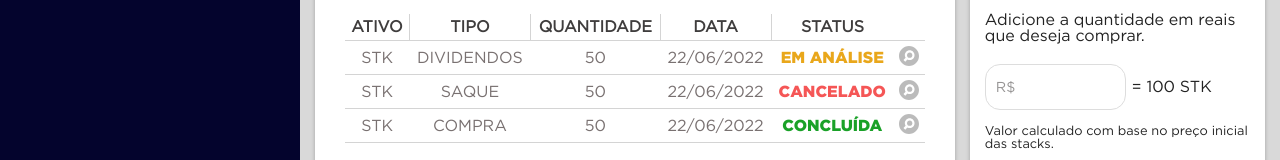
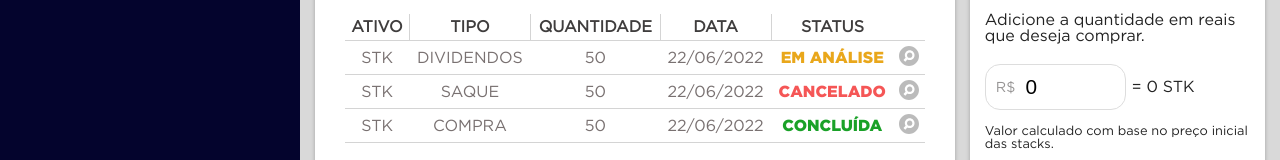
Before and after one commit to codethebasics/credcoin, a Next.js app: page /home in a window 1280 px wide. Shown: the part 434-594 px from the top of the page. Built offline with nearby package versions, Linux system fonts and the light colour scheme.

Commit message:
home functions

```diff
--- a/pages/home/index.js
+++ b/pages/home/index.js
@@ -1,8 +1,12 @@
 import styles from '../../styles/pages/Home.module.scss';
 import { BalanceCard } from '../../components/layout/cards';
 import Card from '../../components/layout/cards/Card';
+import { useState } from 'react';
 
 export default function Home(props) {
+    const [previewInput, setPreviewInput] = useState(0);
+    const [previewValue, setPreviewValue] = useState(0);
+
     const listarTransacoes = async () => {
         alert('Ver todas as transações');
     };
@@ -17,6 +21,18 @@ export default function Home(props) {
 
     const resgatarTokens = async () => {
         alert('Resgatar Tokens');
+    };
+
+    const viewTransaction = async () => {
+        alert('View transaction');
+    };
+
+    const onPreviewInputChange = (event) => {
+        const value = event.target.value;
+        if (!isNaN(value)) {
+            setPreviewInput(value);
+            setPreviewValue(value * 10);
+        }
     };
 
     return (
@@ -90,6 +106,10 @@ export default function Home(props) {
                                         </td>
                                         <td>
                                             <img
+                                                className={
+                                                    styles.transactionInfo
+                                                }
+                                                onClick={viewTransaction}
                                                 height={20}
                                                 src="/img/search-gray.svg"
                                             />
@@ -109,6 +129,10 @@ export default function Home(props) {
                                         </td>
                                         <td>
                                             <img
+                                                className={
+                                                    styles.transactionInfo
+                                                }
+                                                onClick={viewTransaction}
                                                 height={20}
                                                 src="/img/search-gray.svg"
                                             />
@@ -128,6 +152,10 @@ export default function Home(props) {
                                         </td>
                                         <td>
                                             <img
+                                                className={
+                                                    styles.transactionInfo
+                                                }
+                                                onClick={viewTransaction}
                                                 height={20}
                                                 src="/img/search-gray.svg"
                                             />
@@ -167,11 +195,15 @@ export default function Home(props) {
                             <div className={styles.quantityContainer}>
                                 <div className={styles.inputQuantity}>
                                     <span>R$</span>
-                                    <input type="text" />
+                                    <input
+                                        type="text"
+                                        value={previewInput}
+                                        onChange={onPreviewInputChange}
+                                    />
                                 </div>
                                 <div className={styles.outputQuantity}>
                                     {' '}
-                                    = 100 STK
+                                    = {previewValue} STK
                                 </div>
                             </div>
                             <div className={styles.info}>
--- a/styles/pages/Home.module.scss
+++ b/styles/pages/Home.module.scss
@@ -266,3 +266,7 @@
 .dangerLabel {
     color: #f55656;
 }
+
+.transactionInfo {
+    cursor: pointer;
+}
```
